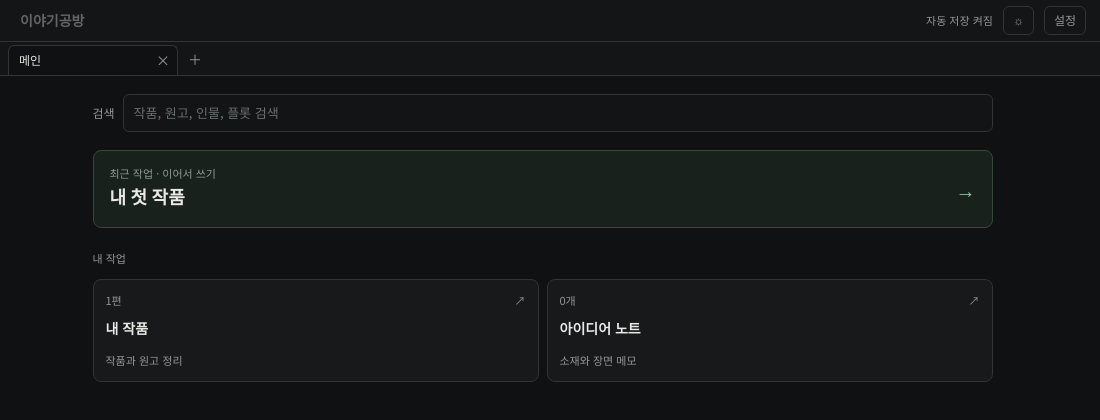
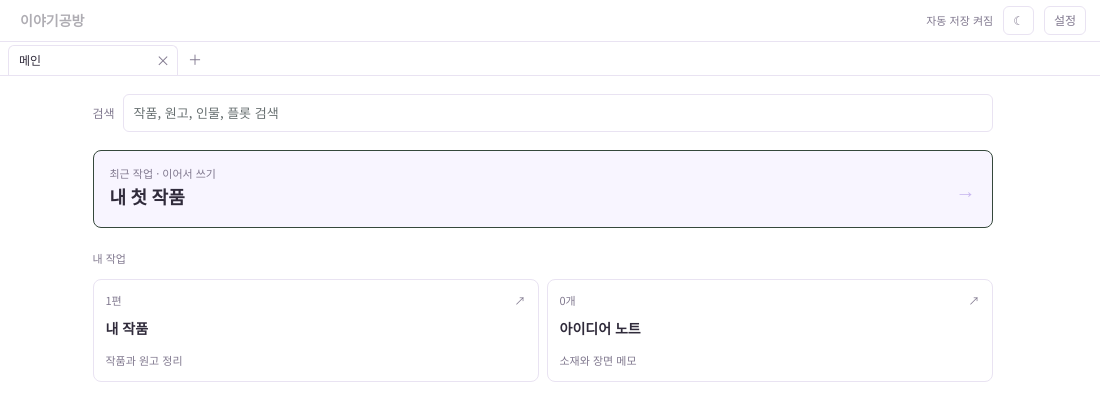
Before and after one commit to aaa150421/storylab-desktop, an Electron app: page storylab.html in a window 1100 px wide. Drawn offline with Linux system fonts and the light colour scheme.

Commit message:
Apply white and soft lavender UI theme

```diff
--- a/storylab.html
+++ b/storylab.html
@@ -5,13 +5,14 @@
 <meta name="viewport" content="width=device-width, initial-scale=1, viewport-fit=cover">
 <title>이야기공방 · 생산성 도구 통합판</title>
 <link href="https://fonts.googleapis.com/css2?family=Noto+Serif+KR:wght@400;600&family=Noto+Sans+KR:wght@400;500;700&display=swap" rel="stylesheet">
-<style>:root{color-scheme:dark;--bg:#101112;--surface:#17191b;--surface-2:#1d2022;--surface-3:#24282a;--ink:#e9e9e6;--mute:#92999a;--line:#303537;--accent:#9bc6a8;--accent-strong:#c2e0cb;--warn:#e58d91;--on-accent:#101a13;--shell:#131516;--input:#121415;--continue-bg:#18211b;--nav-active:#222b25;--nav-active-border:#35483b;--added-bg:#193023;--removed-bg:#351f22;--serif:"Noto Serif KR","Batang",serif;--sans:"Noto Sans KR",system-ui,sans-serif;--rail:108px;--header:42px;--tabs:34px;--content:900px;box-sizing:border-box;color-scheme:dark}
-[data-theme="light"]{color-scheme:light;--bg:#f7f7f4;--surface:#ffffff;--surface-2:#f0f1ed;--surface-3:#e5e8e2;--ink:#252927;--mute:#68716c;--line:#d8ddd7;--accent:#427a55;--accent-strong:#315f41;--on-accent:#ffffff;--shell:#f0f1ed;--input:#ffffff;--continue-bg:#edf5ee;--nav-active:#e3eee5;--nav-active-border:#c6dacb;--added-bg:#e1f2e4;--removed-bg:#f8e6e6}
+<style>:root{color-scheme:light;--bg:#ffffff;--surface:#ffffff;--surface-2:#faf8fe;--surface-3:#f3effb;--ink:#302b3b;--mute:#81798f;--line:#e9e3f2;--accent:#c9b8f0;--accent-strong:#8063c9;--warn:#c95f73;--on-accent:#ffffff;--shell:#ffffff;--input:#ffffff;--continue-bg:#f8f5ff;--nav-active:#f0e9fc;--nav-active-border:#d9c9f6;--added-bg:#f0eafa;--removed-bg:#fbecef;--serif:"Noto Serif KR","Batang",serif;--sans:"Noto Sans KR",system-ui,sans-serif;--rail:108px;--header:42px;--tabs:34px;--content:900px;box-sizing:border-box}
+[data-theme="dark"]{color-scheme:dark;--bg:#101112;--surface:#17191b;--surface-2:#1d2022;--surface-3:#24282a;--ink:#e9e9e6;--mute:#92999a;--line:#303537;--accent:#9bc6a8;--accent-strong:#c2e0cb;--warn:#e58d91;--on-accent:#101a13;--shell:#131516;--input:#121415;--continue-bg:#18211b;--nav-active:#222b25;--nav-active-border:#35483b;--added-bg:#193023;--removed-bg:#351f22}
+[data-theme="light"]{color-scheme:light;--bg:#ffffff;--surface:#ffffff;--surface-2:#faf8fe;--surface-3:#f3effb;--ink:#302b3b;--mute:#81798f;--line:#e9e3f2;--accent:#c9b8f0;--accent-strong:#8063c9;--on-accent:#ffffff;--shell:#ffffff;--input:#ffffff;--continue-bg:#f8f5ff;--nav-active:#f0e9fc;--nav-active-border:#d9c9f6;--added-bg:#f0eafa;--removed-bg:#fbecef}
 
 *{box-sizing:border-box}html,body{width:100%;height:100%;min-height:0;margin:0}body{display:grid;grid-template-columns:minmax(0,1fr);grid-template-rows:var(--header) var(--tabs) minmax(0,1fr);background:var(--bg);color:var(--ink);font:14px/1.55 var(--sans);overflow:hidden}button,input,textarea,select{font:inherit}button{color:inherit}button:focus-visible,input:focus-visible,textarea:focus-visible,select:focus-visible{outline:2px solid var(--accent);outline-offset:2px}button:disabled{opacity:.38;cursor:not-allowed}
 body>header{grid-column:1;grid-row:1;display:flex;align-items:center;gap:10px;min-width:0;padding:0 14px;border-bottom:1px solid var(--line);background:var(--shell);z-index:20}
 .wn{border:0;background:transparent;font-weight:700;font-size:14px;cursor:pointer;text-align:left;white-space:nowrap}.save-status{margin-left:auto;color:var(--mute);font-size:11px;white-space:nowrap}.theme-toggle,.gear{border:1px solid var(--line);background:transparent;color:var(--mute);border-radius:6px;padding:4px 9px;cursor:pointer;font-size:12px}.theme-toggle:hover,.gear:hover{color:var(--ink);background:var(--surface-2)}
-#appTabs{grid-column:1;grid-row:2;display:flex;align-items:stretch;gap:3px;min-width:0;padding:3px 8px 0;border-bottom:1px solid var(--line);background:#131516;overflow-x:auto;scrollbar-width:thin}
+#appTabs{grid-column:1;grid-row:2;display:flex;align-items:stretch;gap:3px;min-width:0;padding:3px 8px 0;border-bottom:1px solid var(--line);background:var(--shell);overflow-x:auto;scrollbar-width:thin}
 .app-tab{display:flex;align-items:stretch;min-width:76px;max-width:220px;flex:0 1 170px;border:1px solid transparent;border-bottom:0;border-radius:6px 6px 0 0;background:transparent;overflow:hidden}.app-tab.is-active{background:var(--bg);border-color:var(--line)}.app-tab-open{flex:1;min-width:0;padding:0 10px;border:0;background:transparent;color:var(--mute);font-size:12px;text-align:left;overflow:hidden;text-overflow:ellipsis;white-space:nowrap;cursor:pointer}.app-tab.is-active .app-tab-open{color:var(--ink)}.app-tab-close,.app-tab-add{flex:none;width:28px;border:0;background:transparent;color:var(--mute);cursor:pointer}.app-tab-close:hover,.app-tab-add:hover{color:var(--ink)}.app-tab-add{align-self:center;height:26px;border-radius:5px}
 body>nav{display:none!important;grid-column:1;grid-row:3;flex-direction:column;align-items:stretch;gap:3px;padding:10px 7px;border-right:1px solid var(--line);background:#131516;overflow-y:auto}
 body>nav button{min-height:34px;padding:7px 9px;border:1px solid transparent;border-radius:6px;background:transparent;color:var(--mute);text-align:left;font-size:12px;cursor:pointer}body>nav button:hover{background:var(--surface-2);color:var(--ink)}body>nav button[aria-selected=true]{background:var(--nav-active);border-color:var(--nav-active-border);color:var(--accent-strong);font-weight:600}
@@ -1538,8 +1539,8 @@ render();
   var button=document.getElementById("themeToggle");
   if(button){button.textContent=theme==="dark"?"☼":"☾";button.setAttribute("aria-label",theme==="dark"?"라이트 테마로 전환":"다크 테마로 전환");button.title=theme==="dark"?"라이트 테마":"다크 테마";}
  }
- var initial="dark";
- try{initial=localStorage.getItem(key)||"dark";}catch(e){}
+ var initial="light";
+ try{initial=localStorage.getItem(key)||"light";}catch(e){}
  applyTheme(initial);
  window.addEventListener("storage",function(ev){if(ev.key===key&&ev.newValue)applyTheme(ev.newValue);});
  document.addEventListener("DOMContentLoaded",function(){
```
